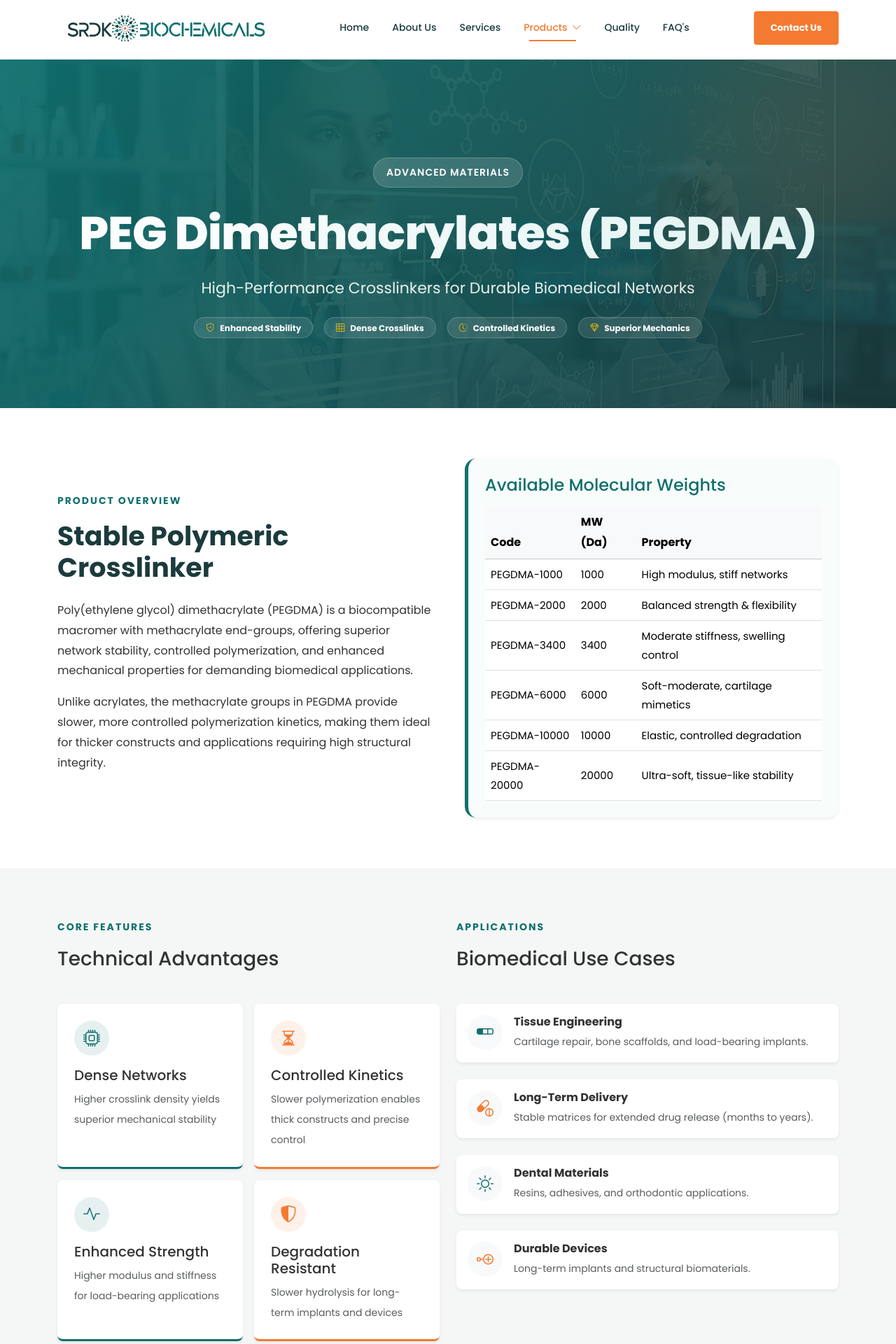
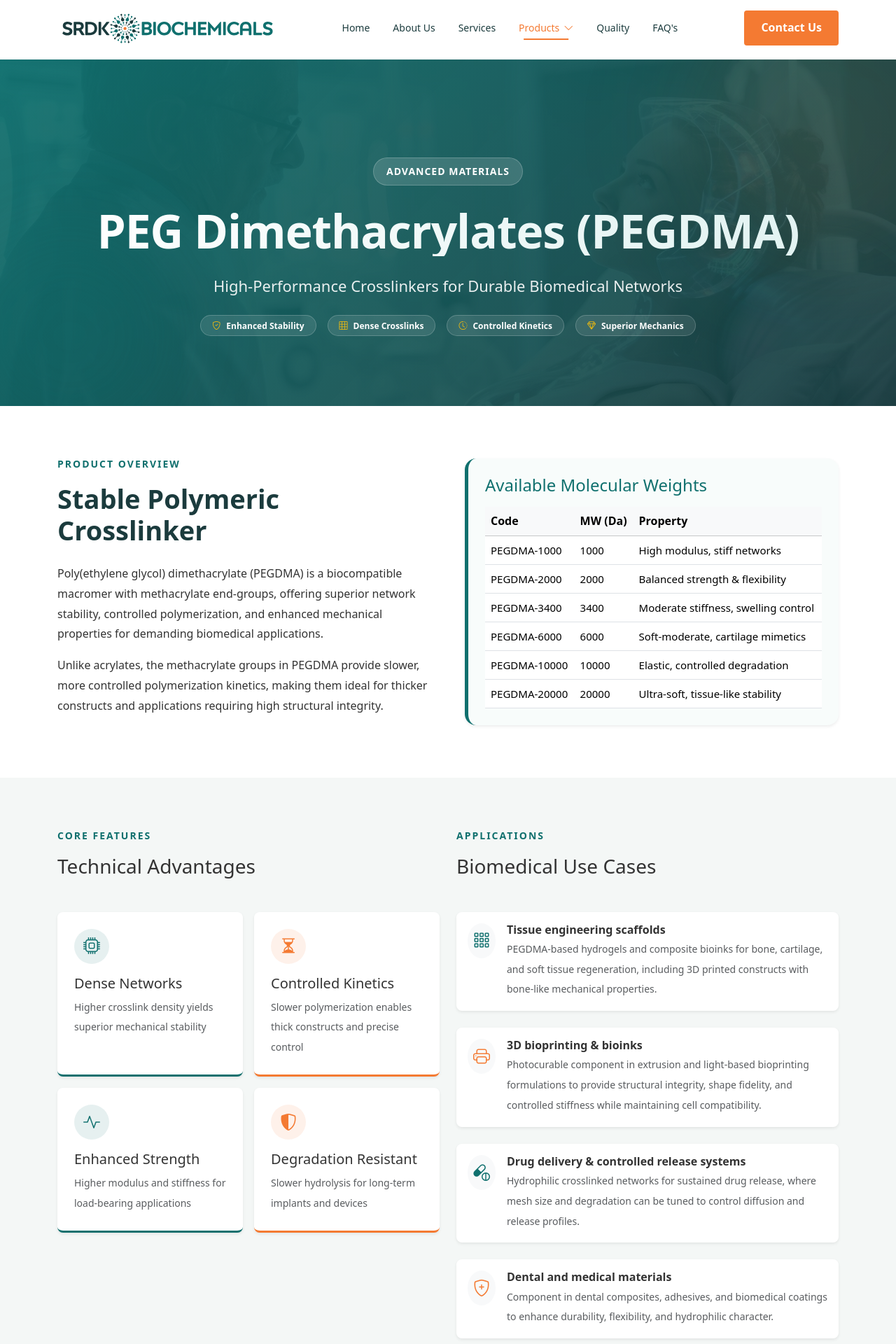
Before and after one commit to praveengupthanandipati/srdk, a PHP site: page /pegdimethacrylates.php in a window 1280 px wide. Shown: the top 1920 px of the page at 70% size. Run offline with PHP 8.4, Linux system fonts and the light colour scheme.

Commit message:
content updates

```diff
--- a/includes/footer.php
+++ b/includes/footer.php
@@ -90,7 +90,7 @@
                             </path>
                             <polyline points="22,6 12,13 2,6"></polyline>
                         </svg>
-                        <a href="mailto:info@srdkbiochemicals.com">info@srdkbiochemicals.com</a>
+                        <a href="mailto:info@srdkbiochem.com">info@srdkbiochem.com</a>
                     </li>
                 </ul>
             </div>
--- a/pegdiacrylates.php
+++ b/pegdiacrylates.php
@@ -152,7 +152,7 @@
                     <li class="d-flex mb-4 p-3 bg-white rounded-3 shadow-sm" data-aos="fade-left">
                         <div
                             class="me-3 p-2 rounded-circle bg-light d-flex align-items-center justify-content-center icon-circle-bg">
-                            <i class="bi bi-capsule text-teal fs-4"></i>
+                            <i class="bi bi-capsule-pill text-teal fs-4"></i>
                         </div>
                         <div>
                             <h6 class="fw-bold mb-1">Drug Delivery</h6>
@@ -174,7 +174,7 @@
                     <li class="d-flex mb-4 p-3 bg-white rounded-3 shadow-sm" data-aos="fade-left" data-aos-delay="200">
                         <div
                             class="me-3 p-2 rounded-circle bg-light d-flex align-items-center justify-content-center icon-circle-bg">
-                            <i class="bi bi-heart-pulse text-teal fs-4"></i>
+                            <i class="bi bi-shield-plus text-teal fs-4"></i>
                         </div>
                         <div>
                             <h6 class="fw-bold mb-1">Medical Devices</h6>
@@ -185,7 +185,7 @@
                     <li class="d-flex mb-0 p-3 bg-white rounded-3 shadow-sm" data-aos="fade-left" data-aos-delay="300">
                         <div
                             class="me-3 p-2 rounded-circle bg-light d-flex align-items-center justify-content-center icon-circle-bg">
-                            <i class="bi bi-microscope text-orange fs-4"></i>
+                            <i class="bi bi-activity text-orange fs-4"></i>
                         </div>
                         <div>
                             <h6 class="fw-bold mb-1">Research Tools</h6>
--- a/pegdimethacrylates.php
+++ b/pegdimethacrylates.php
@@ -155,43 +155,60 @@
                     <li class="d-flex mb-4 p-3 bg-white rounded-3 shadow-sm" data-aos="fade-left">
                         <div
                             class="me-3 p-2 rounded-circle bg-light d-flex align-items-center justify-content-center icon-circle-bg">
-                            <i class="bi bi-segmented-nav text-teal fs-4"></i>
+                            <i class="bi bi-grid-3x3-gap text-teal fs-4"></i>
                         </div>
                         <div>
-                            <h6 class="fw-bold mb-1">Tissue Engineering</h6>
-                            <p class="small text-muted mb-0">Cartilage repair, bone scaffolds, and load-bearing
-                                implants.</p>
+                            <h6 class="fw-bold mb-1">Tissue engineering scaffolds</h6>
+                            <p class="small text-muted mb-0">PEGDMA-based hydrogels and composite bioinks for bone,
+                                cartilage, and soft tissue regeneration, including 3D printed constructs with bone-like
+                                mechanical properties.</p>
                         </div>
                     </li>
                     <li class="d-flex mb-4 p-3 bg-white rounded-3 shadow-sm" data-aos="fade-left" data-aos-delay="100">
                         <div
                             class="me-3 p-2 rounded-circle bg-light d-flex align-items-center justify-content-center icon-circle-bg">
-                            <i class="bi bi-capsule-pill text-orange fs-4"></i>
+                            <i class="bi bi-printer text-orange fs-4"></i>
                         </div>
                         <div>
-                            <h6 class="fw-bold mb-1">Long-Term Delivery</h6>
-                            <p class="small text-muted mb-0">Stable matrices for extended drug release (months to
-                                years).</p>
+                            <h6 class="fw-bold mb-1">3D bioprinting & bioinks</h6>
+                            <p class="small text-muted mb-0">Photocurable component in extrusion and light-based
+                                bioprinting formulations to provide structural integrity, shape fidelity, and controlled
+                                stiffness while maintaining cell compatibility.</p>
                         </div>
                     </li>
                     <li class="d-flex mb-4 p-3 bg-white rounded-3 shadow-sm" data-aos="fade-left" data-aos-delay="200">
                         <div
                             class="me-3 p-2 rounded-circle bg-light d-flex align-items-center justify-content-center icon-circle-bg">
-                            <i class="bi bi-brightness-high text-teal fs-4"></i>
+                            <i class="bi bi-capsule-pill text-teal fs-4"></i>
                         </div>
                         <div>
-                            <h6 class="fw-bold mb-1">Dental Materials</h6>
-                            <p class="small text-muted mb-0">Resins, adhesives, and orthodontic applications.</p>
+                            <h6 class="fw-bold mb-1">Drug delivery & controlled release systems</h6>
+                            <p class="small text-muted mb-0">Hydrophilic crosslinked networks for sustained drug
+                                release, where mesh size and degradation can be tuned to control diffusion and release
+                                profiles.</p>
                         </div>
                     </li>
-                    <li class="d-flex mb-0 p-3 bg-white rounded-3 shadow-sm" data-aos="fade-left" data-aos-delay="300">
+                    <li class="d-flex mb-4 p-3 bg-white rounded-3 shadow-sm" data-aos="fade-left" data-aos-delay="300">
                         <div
                             class="me-3 p-2 rounded-circle bg-light d-flex align-items-center justify-content-center icon-circle-bg">
-                            <i class="bi bi-node-plus text-orange fs-4"></i>
+                            <i class="bi bi-shield-plus text-orange fs-4"></i>
                         </div>
                         <div>
-                            <h6 class="fw-bold mb-1">Durable Devices</h6>
-                            <p class="small text-muted mb-0">Long-term implants and structural biomaterials.</p>
+                            <h6 class="fw-bold mb-1">Dental and medical materials</h6>
+                            <p class="small text-muted mb-0">Component in dental composites, adhesives, and biomedical
+                                coatings to enhance durability, flexibility, and hydrophilic character.</p>
+                        </div>
+                    </li>
+                    <li class="d-flex mb-0 p-3 bg-white rounded-3 shadow-sm" data-aos="fade-left" data-aos-delay="400">
+                        <div
+                            class="me-3 p-2 rounded-circle bg-light d-flex align-items-center justify-content-center icon-circle-bg">
+                            <i class="bi bi-activity text-teal fs-4"></i>
+                        </div>
+                        <div>
+                            <h6 class="fw-bold mb-1">Sensors, microfluidics, and coatings</h6>
+                            <p class="small text-muted mb-0">PEGDMA hydrogels as functional layers and molecular filters
+                                on electrochemical and microfluidic devices, controlling diffusion of analytes and
+                                protecting sensor surfaces.</p>
                         </div>
                     </li>
                 </ul>
@@ -336,7 +353,7 @@
         <p class="text-white opacity-75 lg-px-5" data-aos="fade-up" data-aos-delay="100">Contact our technical team for
             custom formulations, bulk orders, and application support.</p>
         <div data-aos="zoom-in" data-aos-delay="200" class="mt-4">
-           <a href="contact.php" class="btn-quality">Request Quote</a>
+            <a href="contact.php" class="btn-quality">Request Quote</a>
         </div>
     </div>
     <div class="cta-decor-circle"></div>
--- a/pegplga.php
+++ b/pegplga.php
@@ -298,7 +298,7 @@
             <div class="col-lg-3 col-md-6" data-aos="zoom-in">
                 <div class="application-pill p-4 h-100 bg-white border rounded-4 hover-up-teal transition-all">
                     <div class="icon-circle-bg mb-3 bg-teal-light text-teal rounded-circle d-inline-flex p-3"><i
-                            class="bi bi-droplet fs-3"></i></div>
+                            class="bi bi-capsule-pill fs-3"></i></div>
                     <h6 class="fw-bold">Micellar Delivery</h6>
                     <p class="small text-muted mb-0">For hydrophobic anticancer agents like Paclitaxel.</p>
                 </div>
@@ -314,7 +314,7 @@
             <div class="col-lg-3 col-md-6" data-aos="zoom-in" data-aos-delay="200">
                 <div class="application-pill p-4 h-100 bg-white border rounded-4 hover-up-teal transition-all">
                     <div class="icon-circle-bg mb-3 bg-teal-light text-teal rounded-circle d-inline-flex p-3"><i
-                            class="bi bi-thermometer-high fs-3"></i></div>
+                            class="bi bi-thermometer-half fs-3"></i></div>
                     <h6 class="fw-bold">Injectable Depots</h6>
                     <p class="small text-muted mb-0">In situ gelation for localized drug release.</p>
                 </div>
@@ -322,7 +322,7 @@
             <div class="col-lg-3 col-md-6" data-aos="zoom-in" data-aos-delay="300">
                 <div class="application-pill p-4 h-100 bg-white border rounded-4 hover-up-orange transition-all">
                     <div class="icon-circle-bg mb-3 bg-orange-light text-orange rounded-circle d-inline-flex p-3"><i
-                            class="bi bi-layers fs-3"></i></div>
+                            class="bi bi-grid-3x3-gap fs-3"></i></div>
                     <h6 class="fw-bold">Tissue Engineering</h6>
                     <p class="small text-muted mb-0">Cell encapsulation and biodegradable scaffolds.</p>
                 </div>
--- a/styles/style.css
+++ b/styles/style.css
@@ -9,10 +9,9 @@
 
 body {
     -webkit-font-smoothing: antialiased;
-    font-family: "Poppins", sans-serif;
     color: #333333;
     overflow-x: hidden;
-    line-height: 1.8;
+    line-height: 1.6;
 }
 
 ul,
@@ -30,7 +29,6 @@ a {
 
 p {
     line-height: 1.8rem;
-    font-size: 16px;
     color: #333333;
 }
 
@@ -66,7 +64,6 @@ img {
 }
 
 .loader-logo {
-    font-family: "Poppins", sans-serif;
     font-weight: 800;
     font-size: 32px;
     color: #FFFFFF;
@@ -79,7 +76,6 @@ img {
 }
 
 .loader-tagline {
-    font-family: "Poppins", sans-serif;
     font-size: 13px;
     color: #10706E;
     letter-spacing: 2px;
@@ -170,7 +166,6 @@ img {
 }
 
 .nav-link {
-    font-family: "Poppins", sans-serif;
     font-weight: 500;
     font-size: 14px;
     color: #1B3B3D;
@@ -260,8 +255,6 @@ img {
 .sub-menu-link {
     display: block;
     padding: 8px 20px;
-    font-family: "Poppins", sans-serif;
-    font-size: 14px;
     color: #1B3B3D;
 }
 
@@ -279,9 +272,7 @@ img {
 .header-contact-btn {
     background-color: #F47A32;
     color: #FFFFFF;
-    font-family: "Poppins", sans-serif;
     font-weight: 700;
-    font-size: 13px;
     padding: 10px 22px;
     border: 2px solid #F47A32;
     border-radius: 4px;
@@ -440,7 +431,6 @@ img {
 }
 
 .hero-subtitle {
-    font-family: "Poppins", sans-serif;
     font-weight: 600;
     font-size: 14px;
     color: #F47A32;
@@ -451,7 +441,6 @@ img {
 }
 
 .hero-title {
-    font-family: "Poppins", sans-serif;
     font-weight: 800;
     font-size: 52px;
     color: #FFFFFF;
@@ -461,7 +450,6 @@ img {
 }
 
 .hero-description {
-    font-family: "Poppins", sans-serif;
     font-size: 17px;
     color: rgba(255, 255, 255, 0.9);
     line-height: 1.8;
@@ -477,7 +465,6 @@ img {
 }
 
 .hero-tag {
-    font-family: "Poppins", sans-serif;
     font-weight: 600;
     font-size: 12px;
     color: rgba(255, 255, 255, 0.9);
@@ -491,7 +478,6 @@ img {
 .btn-hero-primary {
     background-color: #F47A32;
     color: #FFFFFF;
-    font-family: "Poppins", sans-serif;
     font-weight: 700;
     font-size: 15px;
     padding: 14px 32px;
@@ -585,7 +571,6 @@ img {
 }
 
 .section-label {
-    font-family: "Poppins", sans-serif;
     font-weight: 600;
     font-size: 13px;
     color: #F47A32;
@@ -663,9 +648,7 @@ img {
 .btn-about {
     background-color: #F47A32;
     color: #FFFFFF;
-    font-family: "Poppins", sans-serif;
     font-weight: 700;
-    font-size: 15px;
     padding: 12px 30px;
     border: 2px solid #F47A32;
     border-radius: 4px;
@@ -908,7 +891,6 @@ img {
 .btn-quality {
     background-color: #F47A32;
     color: #FFFFFF;
-    font-family: "Poppins", sans-serif;
     font-weight: 700;
     font-size: 15px;
     padding: 12px 30px;
@@ -1205,7 +1187,6 @@ footer p{
 }
 
 .footer-desc {
-    font-size: 14px;
     color: rgba(255, 255, 255, 0.6);
     margin-bottom: 20px;
 }
@@ -1248,7 +1229,7 @@ footer p{
 }
 
 .footer-links li {
-    margin-bottom: 10px;
+    margin-bottom: 5px;
 }
 
 .footer-link {
@@ -1341,7 +1322,6 @@ footer p{
 }
 
 .about-headline {
-    font-family: "Poppins", sans-serif;
     font-size: clamp(36px, 6vw, 64px);
     font-weight: 800;
     line-height: 1.1;
@@ -1685,7 +1665,6 @@ footer p{
     width:30px;
     height: 30px;
     border-radius: 50%;
-    display: block;
     text-align: center;
 }
 
```
Also changed, not shown: index.php (+7 -15 lines), img/hero-bg01.jpg, img/logo.svg, img/whitelogo.svg.
